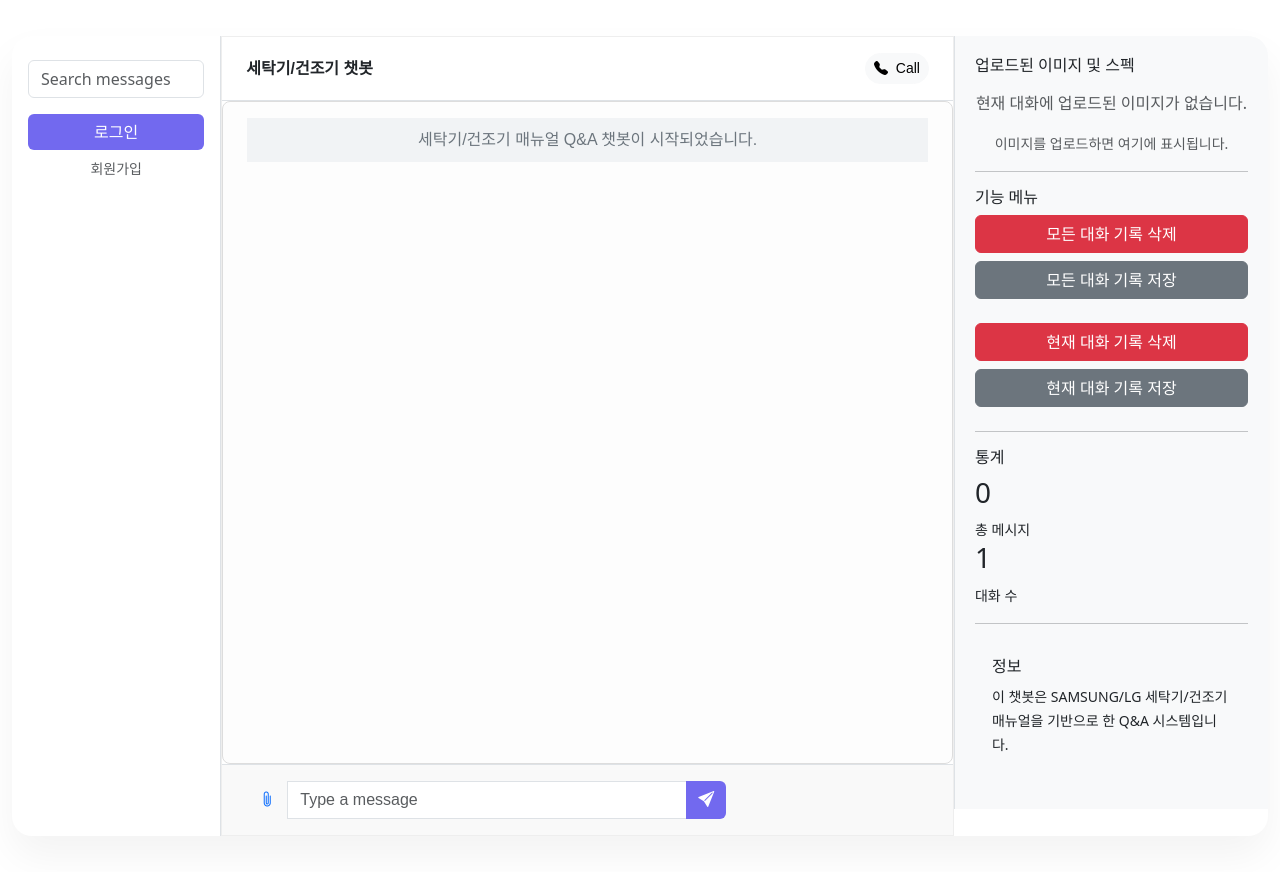
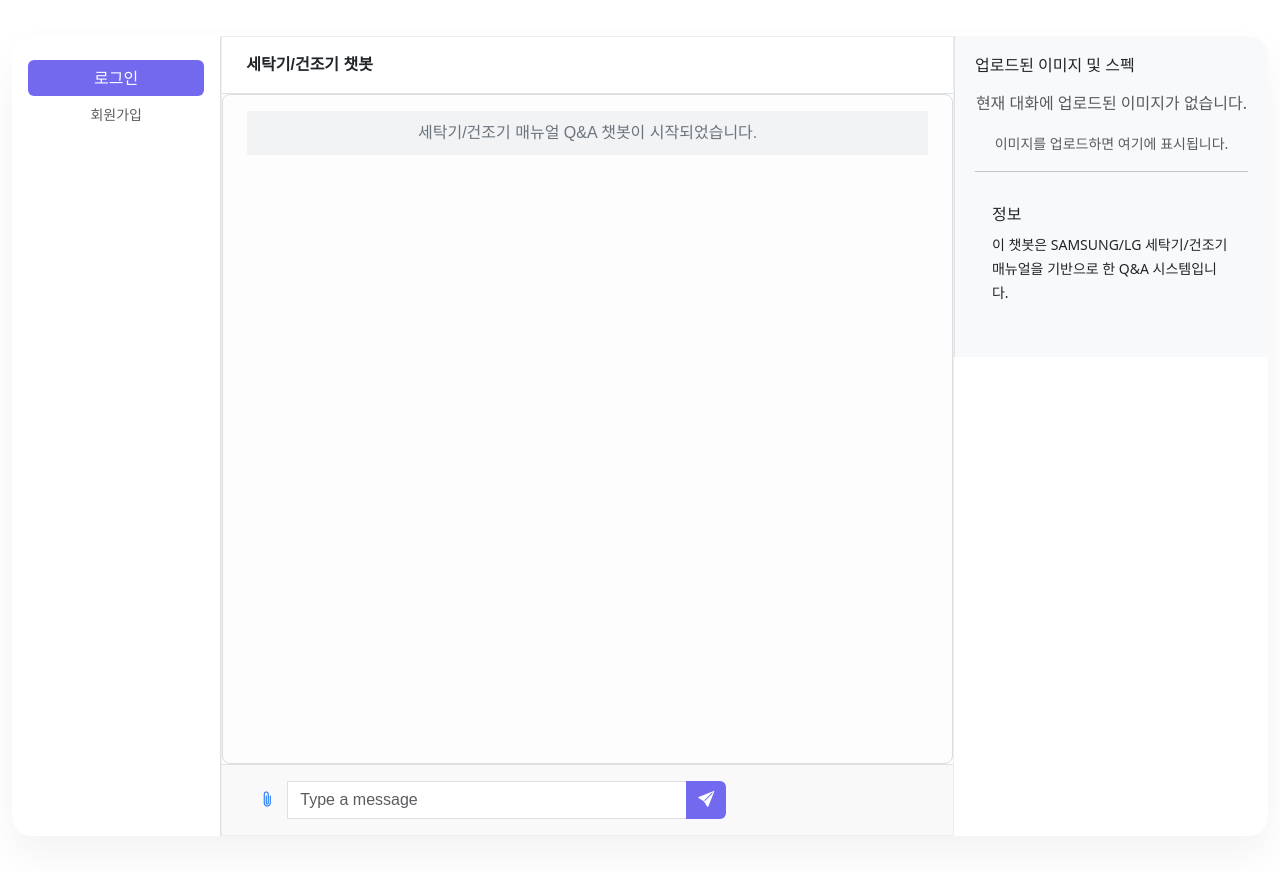
Before and after one commit to yooyonghwan111/SKN14-4th-3Team, a Django app: page / in a window 1280 px wide. Run offline with Django 5.2, Linux system fonts and the light colour scheme.

Commit message:
없는기능 제거

```diff
--- a/static/js/index.js
+++ b/static/js/index.js
@@ -18,6 +18,7 @@ let isAuthenticated = false;
 // DOM 요소 (안전하게 가져오기)
 let chatMessages, messageInput, chatForm, imageInput, imageDisplayArea;
 let conversationList, newChatBtn, clearAllBtn, deleteCurrBtn, downloadBtn, downloadCurrBtn;
+let leftDeleteCurrBtn, leftDownloadCurrBtn;
 let totalMessages, totalConversations;
 
 function getDOMElements() {
@@ -32,6 +33,8 @@ function getDOMElements() {
   deleteCurrBtn = document.getElementById("deleteCurrBtn");
   downloadBtn = document.getElementById("downloadBtn");
   downloadCurrBtn = document.getElementById("downloadCurrBtn");
+  leftDeleteCurrBtn = document.getElementById("leftDeleteCurrBtn");
+  leftDownloadCurrBtn = document.getElementById("leftDownloadCurrBtn");
   totalMessages = document.getElementById("totalMessages");
   totalConversations = document.getElementById("totalConversations");
 }
@@ -212,6 +215,14 @@ function setupEventListeners() {
   }
   if (downloadCurrBtn) {
     downloadCurrBtn.addEventListener("click", downloadChatCurrHistory);
+  }
+
+  // 왼쪽 패널 버튼 이벤트 (오른쪽 패널과 동일한 기능 연동)
+  if (leftDeleteCurrBtn) {
+    leftDeleteCurrBtn.addEventListener("click", deleteCurrentConversation);
+  }
+  if (leftDownloadCurrBtn) {
+    leftDownloadCurrBtn.addEventListener("click", downloadChatCurrHistory);
   }
 }
 
@@ -725,15 +736,19 @@ function downloadChatCurrHistory() {
 
 // 통계 업데이트
 function updateStats() {
-  if (!totalMessages || !totalConversations) return;
-
   const totalMsg = Object.values(conversations).reduce(
     (total, conv) =>
       total + conv.messages.filter((m) => m.role !== "system").length,
     0
   );
-  totalMessages.textContent = totalMsg;
-  totalConversations.textContent = Object.keys(conversations).length;
+
+  if (totalMessages) {
+    totalMessages.textContent = totalMsg;
+  }
+
+  if (totalConversations) {
+    totalConversations.textContent = Object.keys(conversations).length;
+  }
 }
 
 function scrollToBottom() {
--- a/templates/index.html
+++ b/templates/index.html
@@ -16,19 +16,11 @@
           <div class="d-flex justify-content-between align-items-center mb-3">
             <div class="d-flex align-items-center">
               <h6 class="mb-0 me-2">메세지</h6>
-              <span class="badge bg-secondary rounded-pill">2</span>
+              <span class="badge bg-secondary rounded-pill" id="totalConversations">1</span>
             </div>
             <button class="btn btn-primary btn-sm rounded-circle new-chat-plus" id="newChatBtn">
               <i class="bi bi-plus"></i>
             </button>
-          </div>
-
-          <!-- 검색창 -->
-          <div class="mb-3">
-            <div class="search-input-wrapper">
-              <i class="bi bi-search search-icon"></i>
-              <input type="text" class="form-control search-input" placeholder="메세지 검색">
-            </div>
           </div>
 
           <!-- 대화 목록 -->
@@ -38,21 +30,14 @@
 
           <!-- 하단 버튼들 -->
           <div class="mt-4">
-            <button class="btn btn-outline-secondary w-100 mb-2">모든 대화 삭제</button>
+            <button class="btn btn-outline-secondary w-100 mb-2" id="leftDeleteCurrBtn">현재 대화 삭제</button>
+            <button class="btn btn-outline-secondary w-100 mb-2" id="leftDownloadCurrBtn">현재 대화 저장</button>
             <a class="nav-link text-center" href="{% url 'uauth:logout' %}">로그아웃</a>
           </div>
         </div>
       </div>
         {% else %}
   <div class="col-lg-2 col-md-3 border-end px-3 py-4 d-flex flex-column align-items-center">
-  <!-- 검색창 -->
-  <div class="w-100 mb-3">
-    <input
-      type="text"
-      class="form-control"
-      placeholder="Search messages"
-    />
-  </div>
 
   <!-- 로그인 버튼 -->
   <a href="{% url 'uauth:login' %}" class="btn btn-primary w-100 mb-2 text-center">로그인</a>
@@ -71,9 +56,6 @@
         <div class="fw-bold">세탁기/건조기 챗봇</div>
       </div>
     </div>
-    <button class="btn btn-light btn-sm rounded-pill">
-      <i class="bi bi-telephone-fill me-1"></i> Call
-    </button>
   </div>
 
   <!-- 채팅 메시지 영역 -->
@@ -119,34 +101,6 @@
 
             <hr />
 
-            <h6>기능 메뉴</h6>
-            <button class="btn btn-danger w-100 mb-2" id="clearAllBtn">
-              모든 대화 기록 삭제
-            </button>
-            <button class="btn btn-secondary w-100 mb-4" id="downloadBtn">
-              모든 대화 기록 저장
-            </button>
-            <button class="btn btn-danger w-100 mb-2" id="deleteCurrBtn">
-              현재 대화 기록 삭제
-            </button>
-            <button class="btn btn-secondary w-100 mb-2" id="downloadCurrBtn">
-              현재 대화 기록 저장
-            </button>
-
-            <hr />
-
-            <h6>통계</h6>
-            <div>
-              <h3 id="totalMessages">0</h3>
-              <small>총 메시지</small>
-            </div>
-            <div>
-              <h3 id="totalConversations">1</h3>
-              <small>대화 수</small>
-            </div>
-
-            <hr />
-
             <div class="alert info-alert">
               <h6>정보</h6>
               <small
```
Also changed, not shown: templates/uauth/signup.html (+8 -2 lines).
